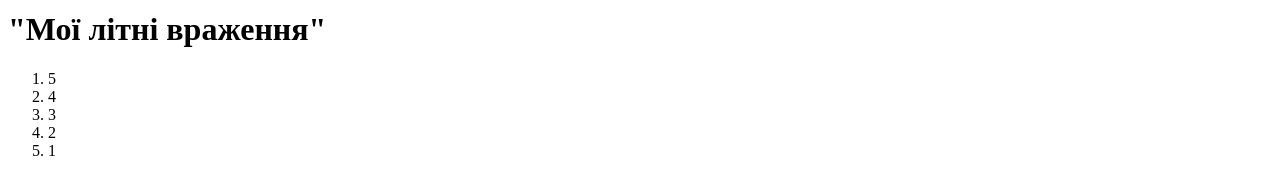
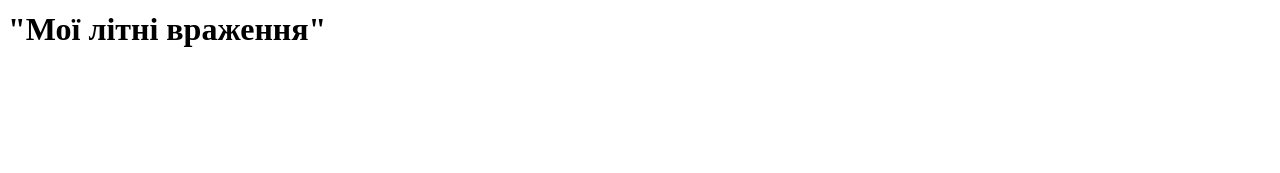
Before and after one commit to daviddashko/daviddashko.github.io, a plain HTML site: page index.html in a window 1280 px wide. Shown: the part 2158-2331 px from the top of the page. After the commit the page ends 2228 px from the top, so only its background shows below. Drawn offline with Linux system fonts and the light colour scheme.

Commit message:
Update index.html

```diff
--- a/index.html
+++ b/index.html
@@ -10,13 +10,7 @@
 
 				<script> src="s.js"</script>
 	   <h1>"Мої літні враження"</h1>
-				<ol id="rating">
-      <li>5</li>
-      <li>4</li>
-      <li>3</li>
-      <li>2</li>
-      <li>1</li>
-   </ol>
+
 
 
 </body>
```
